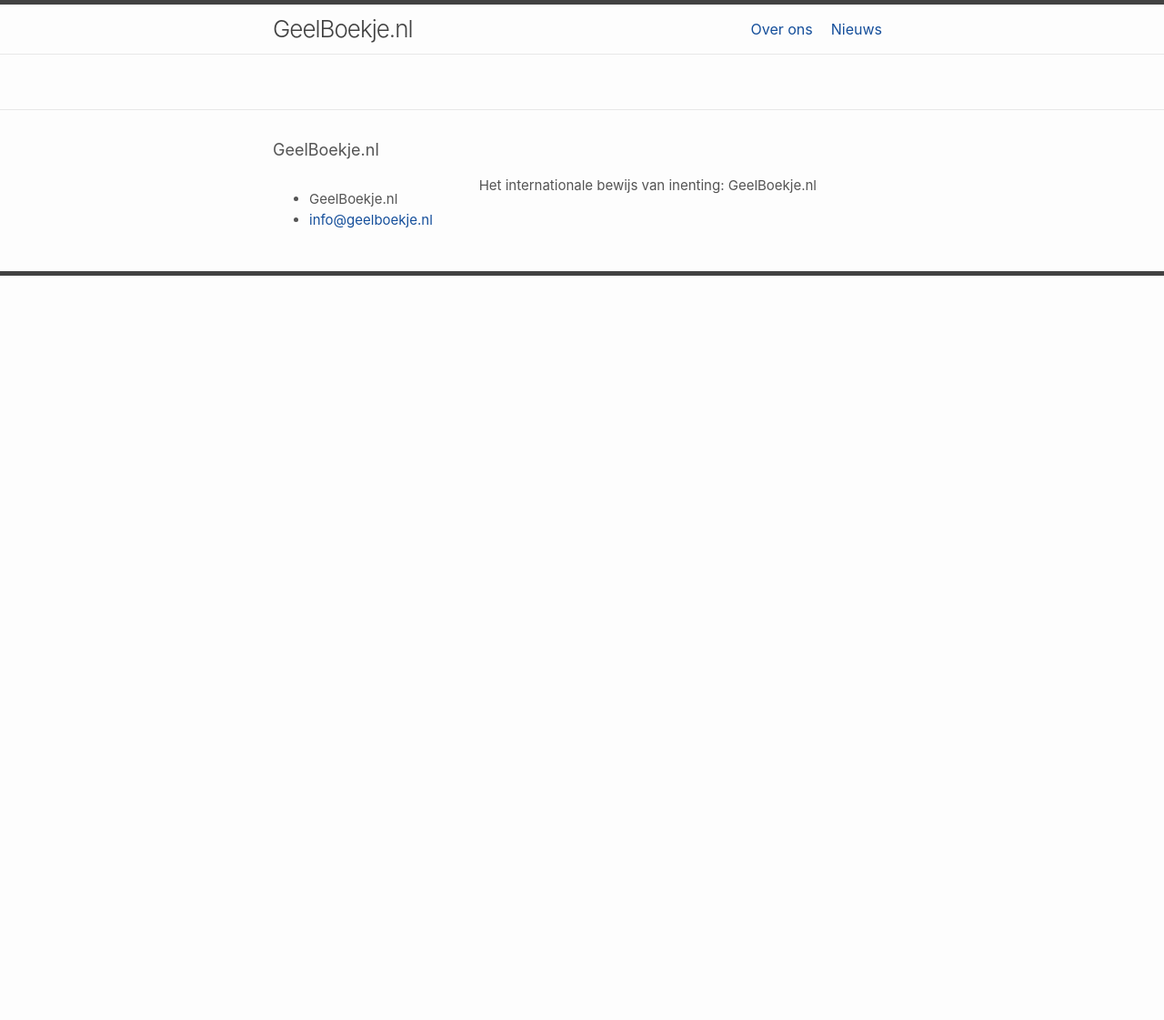
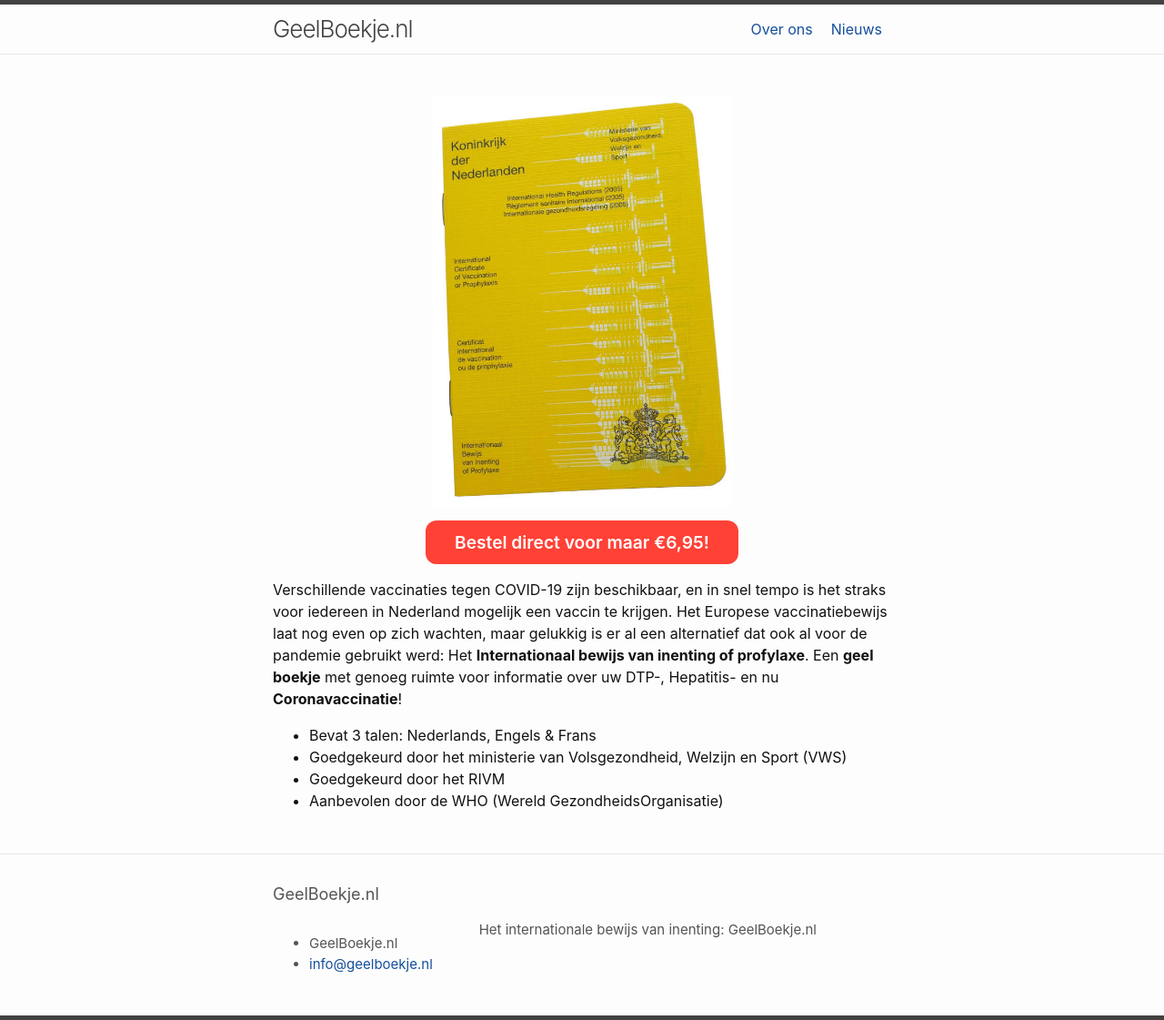
Before and after one commit to PrinsFrank/geelboekje.nl, a Jekyll site: the page built from index.md, in a window 1280 px wide. Shown: the whole page at 91% size. Built offline with Jekyll 4.4.1, drawn with Linux system fonts in a browser that asks for light colours; before the commit the page ends 900 px from its top, so only the background shows below that.

Commit message:
Create homepage

```diff
--- a/index.md
+++ b/index.md
@@ -1,3 +1,16 @@
 ---
 layout: default
 ---
+
+<img src="/images/cover.jpg" alt="" style="max-height: 50vh; margin: 0 auto; display: block;">
+
+<p style="text-align: center;">
+<a href="mailto:info@geelboekje.nl?subject=Bestelling%20geel%20boekje&body=Beste%20Frank%20van%20Geelboekje.nl%2C%0A%0AIk%20wil%20graag%20een%20geel%20boekje%20bestellen.%20Mijn%20gegevens%3A%0A%0AAantal%3A%20%0ANaam%3A%20%0AAdres%3A%20%0A" style="color: #fff; border-radius: 0.75rem; font-size: 1.2em; display:inline-block; padding: 0 2rem; background-color:#ff4136; font-weight: 600; line-height: 2.5;">Bestel direct voor maar €6,95!</a>
+</p>
+
+Verschillende vaccinaties tegen COVID-19 zijn beschikbaar, en in snel tempo is het straks voor iedereen in Nederland mogelijk een vaccin te krijgen. Het Europese vaccinatiebewijs laat nog even op zich wachten, maar gelukkig is er al een alternatief dat ook al voor de pandemie gebruikt werd: Het **Internationaal bewijs van inenting of profylaxe**. Een **geel boekje** met genoeg ruimte voor informatie over uw DTP-, Hepatitis- en nu **Coronavaccinatie**!
+
+- Bevat 3 talen: Nederlands, Engels & Frans
+- Goedgekeurd door het ministerie van Volsgezondheid, Welzijn en Sport (VWS)
+- Goedgekeurd door het RIVM
+- Aanbevolen door de WHO (Wereld GezondheidsOrganisatie)
```
Also changed, not shown: images/cover.jpg (added).
